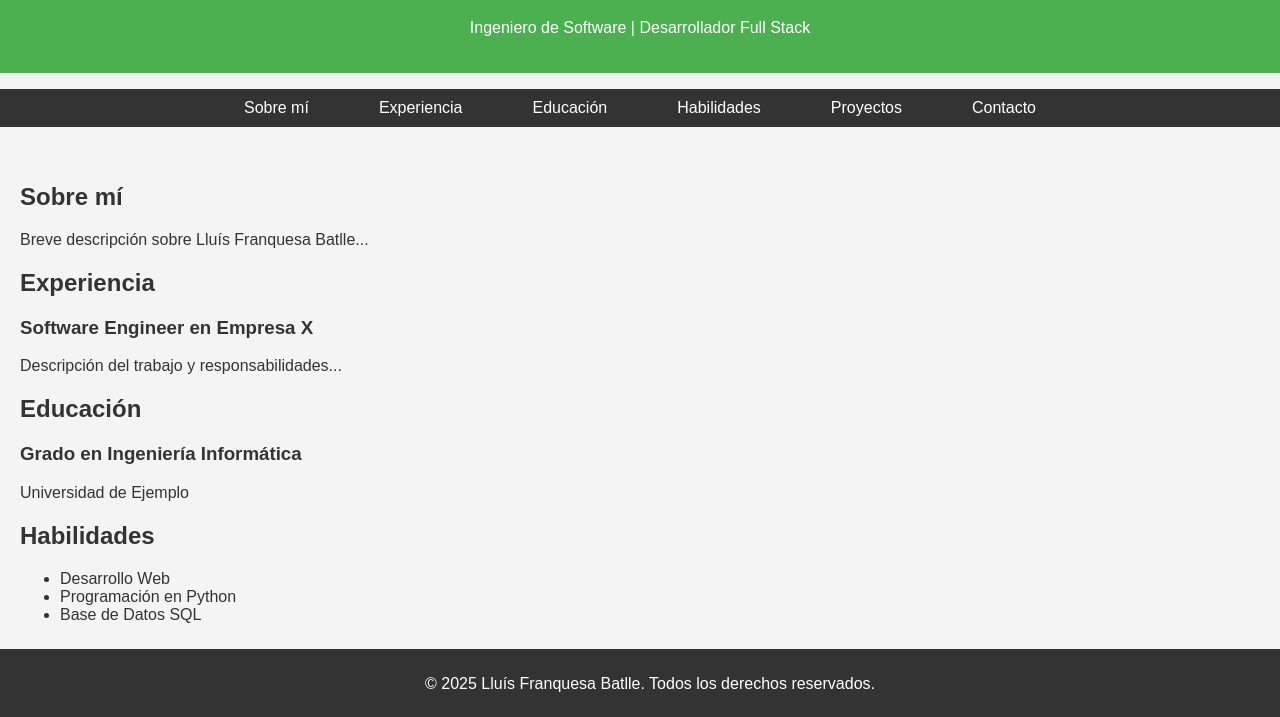
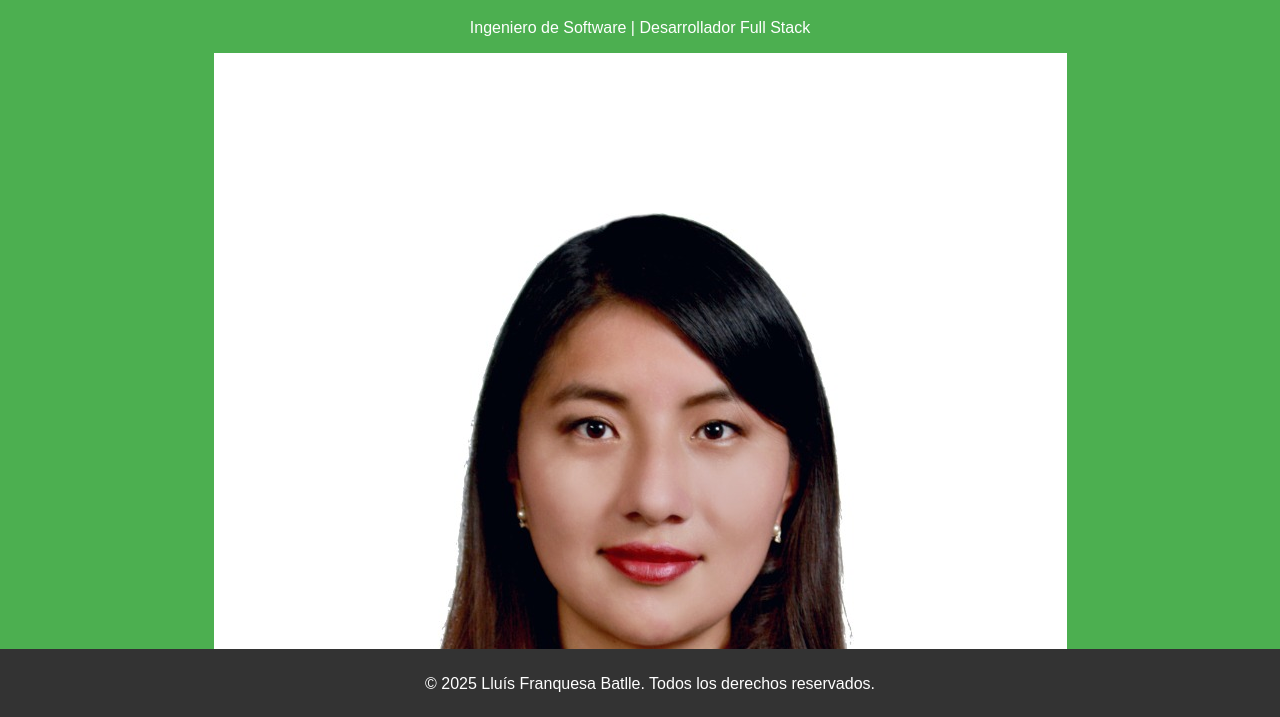
Before and after one commit to sjtp/curriculum, a plain HTML site: page index.html in a window 1280 px wide. Shown: the part 81-798 px from the top of the page. Drawn offline with Linux system fonts and the light colour scheme.

Commit message:
a grega imagen

```diff
--- a/index.html
+++ b/index.html
@@ -10,6 +10,7 @@
     <header>
         <h1>Lluís Franquesa Batlle aqui editas </h1>
         <p>Ingeniero de Software | Desarrollador Full Stack</p>
+        <img src="./asset/ST.jpeg"> </img>
     </header>
     <nav>
         <ul>
```
Also changed, not shown: asset/ST.jpeg (added).
